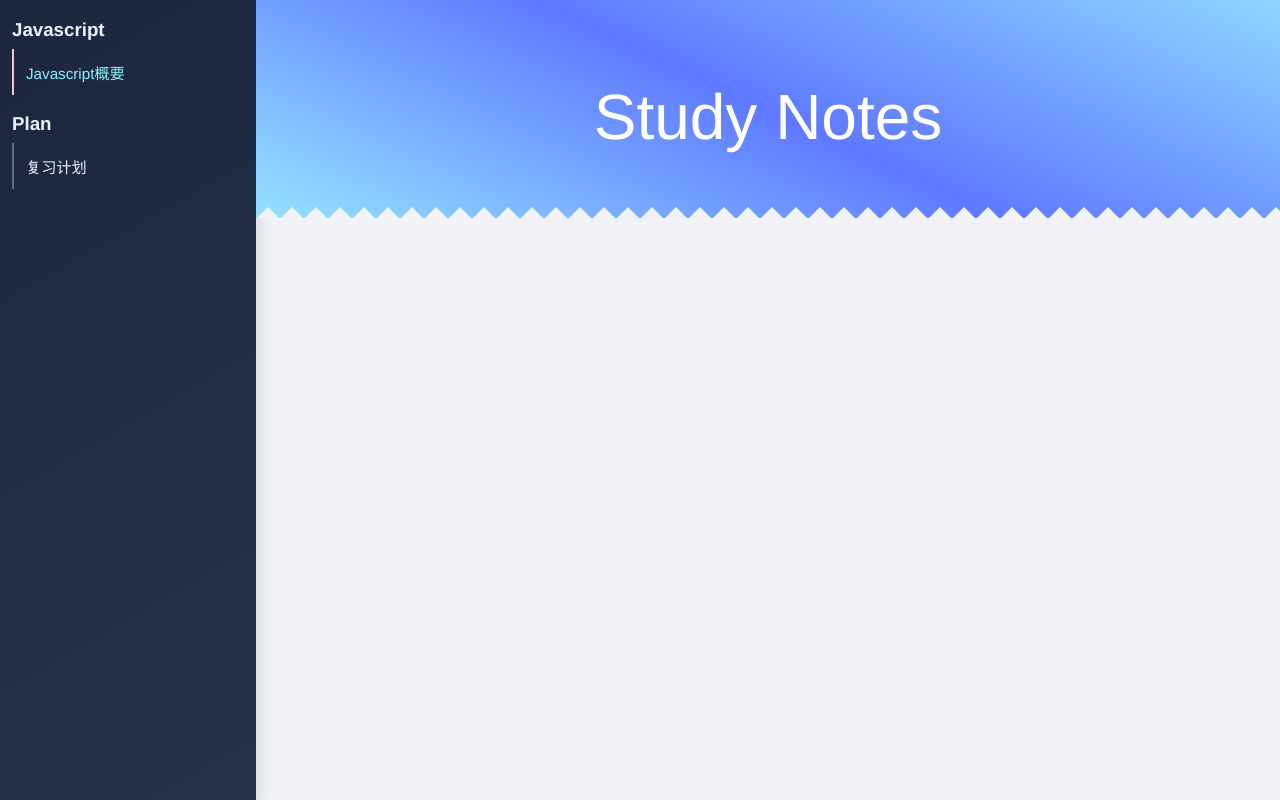
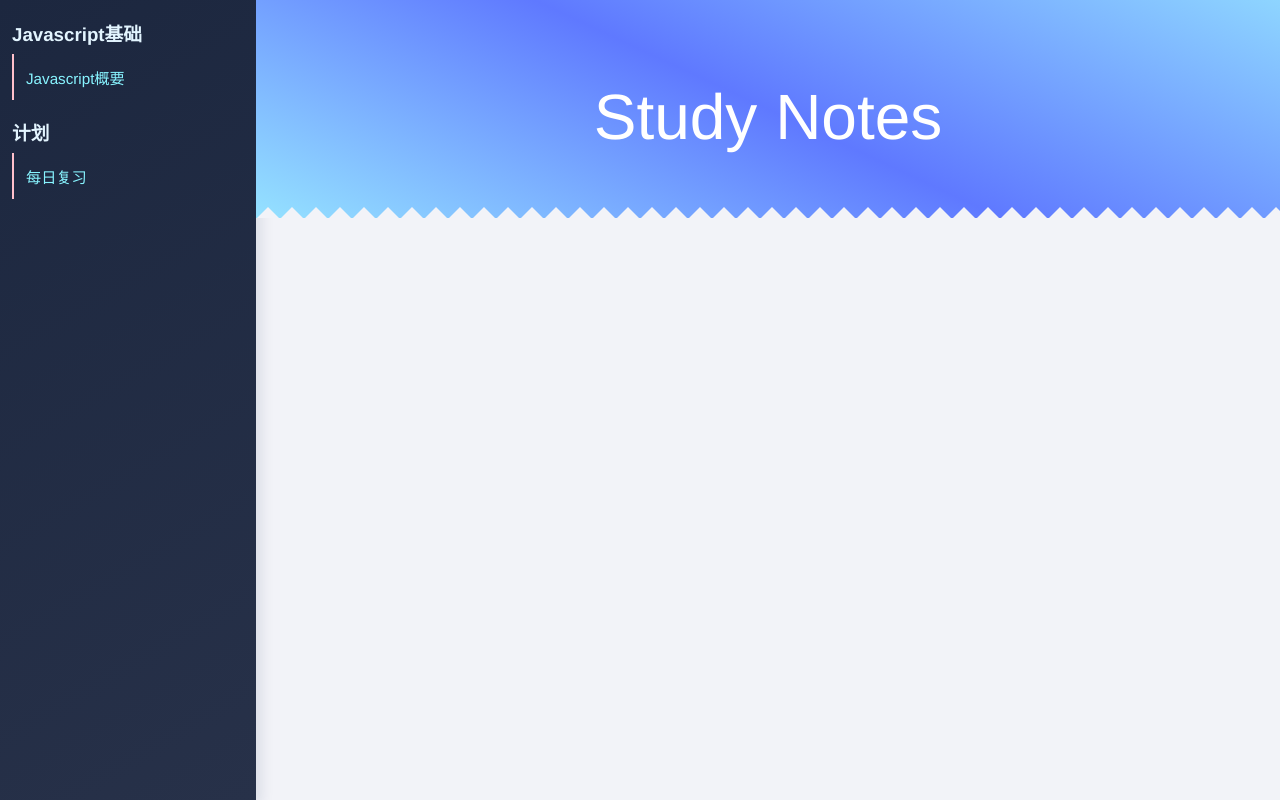
Before and after one commit to kitorv/study-notes, a Vue app: page /home/javascript-01 in a window 1280 px wide. Built offline with nearby package versions, Linux system fonts and the light colour scheme.

Commit message:
动态生成菜单

```diff
--- a/src/router.js
+++ b/src/router.js
@@ -13,7 +13,7 @@ export default new Router({
     {
       path: "/",
       name: "home",
-      redirect: "/home/plan",
+      redirect: "/home/javascript-01",
       component: () => import("@/views/home.vue"),
       children: [
         {
--- a/src/views/home.vue
+++ b/src/views/home.vue
@@ -4,10 +4,10 @@
       <button @click="showMenu = !showMenu" :class="menuClass"></button>
       <k-transition-collapse>
         <div v-show="showMenu">
-          <h3>Javascript</h3>
-          <router-link to="/home/javascript-01" @click.native="handleRouteLinkClick">Javascript概要</router-link>
-          <h3>plan</h3>
-          <router-link to="/home/plan" @click.native="handleRouteLinkClick">复习计划</router-link>
+          <template v-for="({url,name},index) in routeList">
+            <h3 v-if="!url" :key="index">{{name}}</h3>
+            <router-link v-else :key="index" to="/home/javascript-01" @click.native="handleRouteLinkClick">{{name}}</router-link>
+          </template>
         </div>
       </k-transition-collapse>
     </div>
@@ -35,7 +35,13 @@ export default {
   data() {
     return {
       windowWidth: document.body.clientWidth,
-      showMenu: true
+      showMenu: true,
+      routeList: [
+        { url: '', name: 'Javascript基础' },
+        { url: '/home/javascript-01', name: 'Javascript概要' },
+        { url: '', name: '计划' },
+        { url: '/home/plan', name: '每日复习' },
+      ]
     }
   },
   computed: {
```
